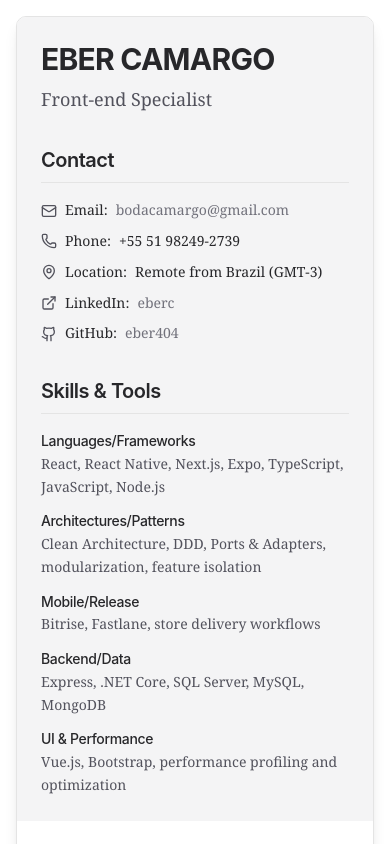
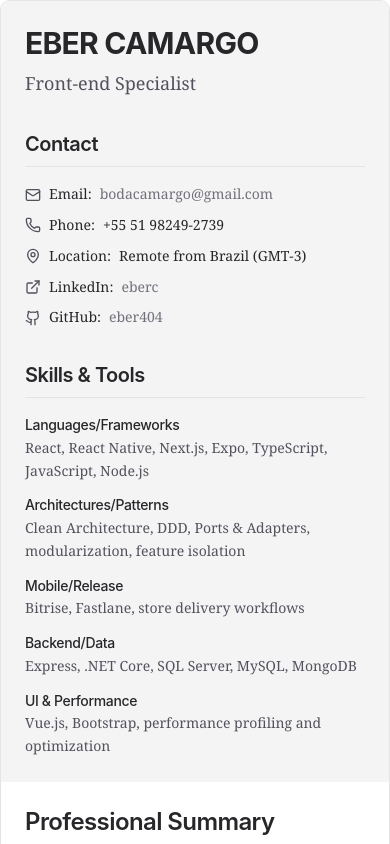
Before and after one commit to eber404/resume, a Next.js app in the folder apps/web/: page / in a window 390 px wide. Shown: the top 844 px of the page. Built offline with nearby package versions, Linux system fonts and the light colour scheme; a web font is replaced by a local one.

Commit message:
fix: margin on xs screens

```diff
--- a/apps/web/src/app/page.tsx
+++ b/apps/web/src/app/page.tsx
@@ -4,7 +4,7 @@ import ContactSection from "@/components/contact-section";
 
 export default function Home() {
 	return (
-		<div className="bg-background text-foreground p-4 md:p-8">
+		<div className="bg-background text-foreground p-0 md:p-8 ">
 			<div className="max-w-6xl mx-auto bg-card border border-border rounded-lg shadow-lg overflow-hidden">
 				<div className="flex flex-col md:flex-row">
 					{/* Sidebar */}
```
